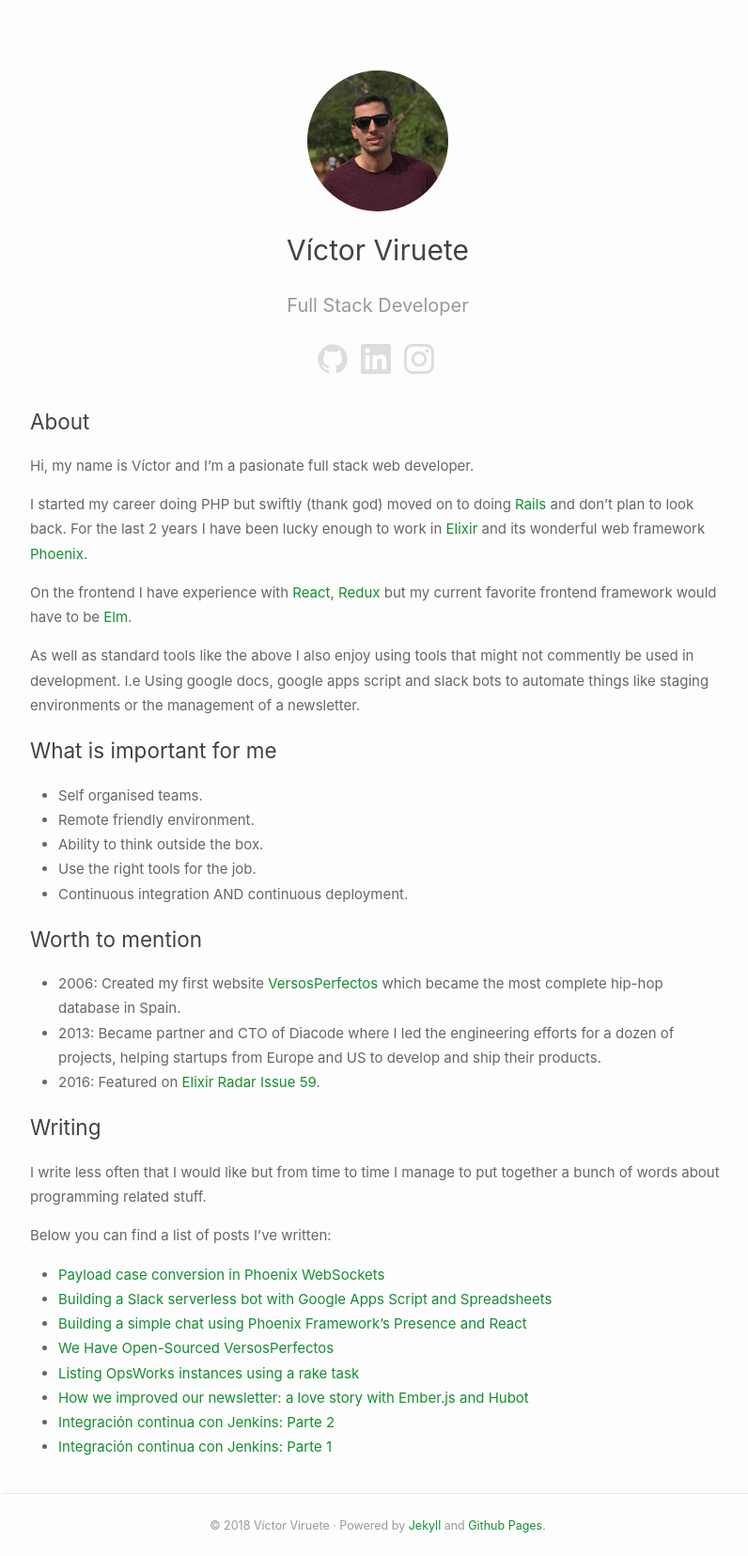
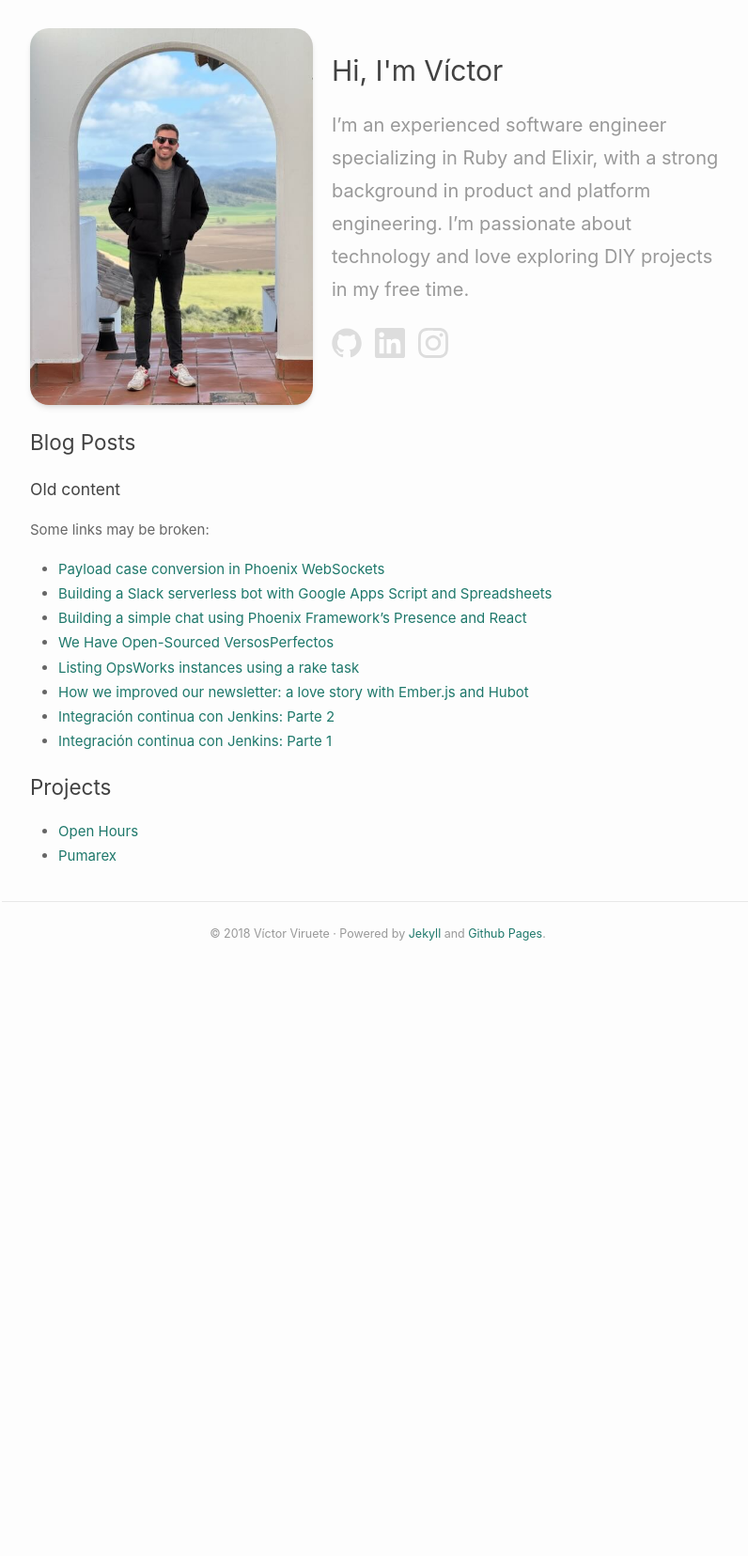
Before and after one commit to hopsor/hopsor.github.io, a Jekyll site: the page built from index.md, in a window 1280 px wide. Shown: the whole page at 94% size, without its empty margins (238-1034 px from the left). Built offline with Jekyll 4.4.1, drawn with Linux system fonts in a browser that asks for light colours; after the commit the page ends 1027 px from its top, so only the background shows below that.

Commit message:
2024 refresh (#2)

```diff
--- /dev/null
+++ b/_data/projects.yml
@@ -0,0 +1,6 @@
+- title: Open Hours
+  description: Elixir package aimed to help with time calculations using business hours
+  url: https://github.com/hopsor/open_hours
+- title: Pumarex
+  description: A Movie Theater Management Application built with Phoenix Framework and Elm
+  url: https://github.com/hopsor/pumarex
--- a/_layouts/home.html
+++ b/_layouts/home.html
@@ -4,10 +4,14 @@ layout: default
 
 <div class="home">
   <div class="hero">
-    <img class="avatar" src="{{ "/assets/avatar.jpg" | relative_url }}" />
-    <h1>Víctor Viruete</h1>
-    <p>Full Stack Developer</p>
-    {% include social.html %}
+    <div class="portrait">
+      <img src="{{ "/assets/me.jpg" | relative_url }}" />
+    </div>
+    <div class="presentation">
+      <h1>Hi, I'm Víctor</h1>
+      <p>I’m an experienced software engineer specializing in Ruby and Elixir, with a strong background in product and platform engineering. I’m passionate about technology and love exploring DIY projects in my free time.</p>
+      {% include social.html %}
+    </div>
   </div>
 
   <div class="content">
--- a/_sass/minima.scss
+++ b/_sass/minima.scss
@@ -3,29 +3,29 @@
 // Define defaults for each variable.
 
 //$base-font-family: "Helvetica Neue", Helvetica, Arial, sans-serif !default;
-$base-font-family: -apple-system,BlinkMacSystemFont,"Segoe UI",Helvetica,Arial,sans-serif;
-$base-font-size:   15px !default;
+$base-font-family: -apple-system, BlinkMacSystemFont, "Segoe UI", Helvetica, Arial, sans-serif;
+$base-font-size: 15px !default;
 $base-font-weight: 400 !default;
-$small-font-size:  $base-font-size !default;
+$small-font-size: $base-font-size !default;
 $base-line-height: 1.75 !default;
 
-$spacing-unit:     30px !default;
+$spacing-unit: 30px !default;
 
-$text-color:       #666 !default;
+$text-color: #666 !default;
 $background-color: #fdfdfd !default;
-$brand-color:      #158e31 !default;
+$brand-color: #1e786b !default;
 
-$grey-color:       #828282 !default;
+$grey-color: #828282 !default;
 $grey-color-light: lighten($grey-color, 40%) !default;
-$grey-color-dark:  darken($grey-color, 25%) !default;
+$grey-color-dark: darken($grey-color, 25%) !default;
 
 $table-text-align: left !default;
 
 // Width of the content area
-$content-width:    800px !default;
+$content-width: 800px !default;
 
-$on-palm:          600px !default;
-$on-laptop:        800px !default;
+$on-palm: 600px !default;
+$on-laptop: 800px !default;
 
 // Use media queries like this:
 // @include media-query($on-palm) {
@@ -45,9 +45,8 @@ $on-laptop:        800px !default;
 }
 
 // Import partials.
-@import
-  "minima/base",
-  "minima/layout",
-  "minima/home",
-  "minima/syntax-highlighting"
-;
+@import "minima/base",
+"minima/layout",
+"minima/home",
+"minima/posts",
+"minima/syntax-highlighting";
--- a/_sass/minima/_home.scss
+++ b/_sass/minima/_home.scss
@@ -1,24 +1,37 @@
-.home{
-  padding-top: 75px;
+.home {
+  padding-top: 30px;
 
-  .hero{
-    text-align: center;
+  .hero {
+    display: grid;
+    grid-gap: 20px;
+    margin-bottom: 20px;
 
-    .avatar{
-      width: 150px;
-      border-radius: 75px;
-      margin-bottom: $spacing-unit / 2;
+    .portrait {
+      grid-row: 1;
+      grid-column: 1 / 2;
+
+      img {
+        width: 100%;
+        border-radius: 20px;
+        box-shadow: 0 4px 6px -1px rgb(0 0 0 / 0.1), 0 2px 4px -2px rgb(0 0 0 / 0.1);
+      }
     }
 
-    p{
+    div.presentation {
+      grid-column: 2 / 2;
+      display: flex;
+      flex-direction: column;
+      justify-content: center;
+    }
+
+    p {
       color: #999;
       font-size: 1.25rem;
       font-weight: 400;
     }
   }
 
-  .content{
-    h3{
-    }
+  .content {
+    h3 {}
   }
 }
--- /dev/null
+++ b/_sass/minima/_posts.scss
@@ -0,0 +1,7 @@
+.post-header h1 {
+    margin-bottom: 0px;
+}
+
+.post-meta {
+    font-size: 12px;
+}
--- a/index.md
+++ b/index.md
@@ -5,46 +5,19 @@
 layout: home
 ---
 
-## About
+## Blog Posts
 
-Hi, my name is Víctor and I'm a pasionate full stack web developer.
+{% for post in site.posts %}- [{{ post.title }}]({{ post.url }})
+{% endfor %}
 
-I started my career doing PHP but swiftly (thank god) moved on to doing [Rails](http://rubyonrails.org/)
-and don't plan to look back. For the last 2 years I have been lucky enough to work in [Elixir](https://elixir-lang.org/) and its wonderful web framework [Phoenix](http://phoenixframework.org/).
+### Old content
 
-On the frontend I have experience with [React](https://reactjs.org/),
-[Redux](https://redux.js.org/) but my current favorite frontend framework would
-have to be [Elm](http://elm-lang.org/).
+Some links may be broken:
 
-As well as standard tools like the above I also enjoy using tools that might not
-commently be used in development. I.e Using google docs, google apps script and
-slack bots to automate things like staging environments or the management of a newsletter.
+{% for post in site.data.external_posts %}- [{{ post.title }}]({{ post.url }})
+{% endfor %}
 
+## Projects
 
-## What is important for me
-
- - Self organised teams.
- - Remote friendly environment.
- - Ability to think outside the box.
- - Use the right tools for the job.
- - Continuous integration AND continuous deployment.
-
-
-## Worth to mention
-
-- 2006: Created my first website [VersosPerfectos](http://versosperfectos.com/)
-which became the most complete hip-hop database in Spain.
-- 2013: Became partner and CTO of Diacode where I led the engineering efforts
-for a dozen of projects, helping startups from Europe and US to develop and ship
-their products.
-- 2016: Featured on [Elixir Radar Issue 59](https://app.rdstation.com.br/mail/d9e87346-37d6-4b59-aaa9-082ff6c0d3f9).
-
-
-## Writing
-
-I write less often that I would like but from time to time I manage to put together a bunch of words about programming related stuff.
-
-Below you can find a list of posts I've written:
-
-{% for post in site.data.posts %}- [{{ post.title }}]({{ post.url }})
+{% for project in site.data.projects %}- [{{ project.title }}]({{ project.url }})
 {% endfor %}
```
Also changed, not shown: _layouts/post.html (+12 -4 lines), _data/external_posts.yml (renamed from _data/posts.yml), assets/me.jpg (added).
